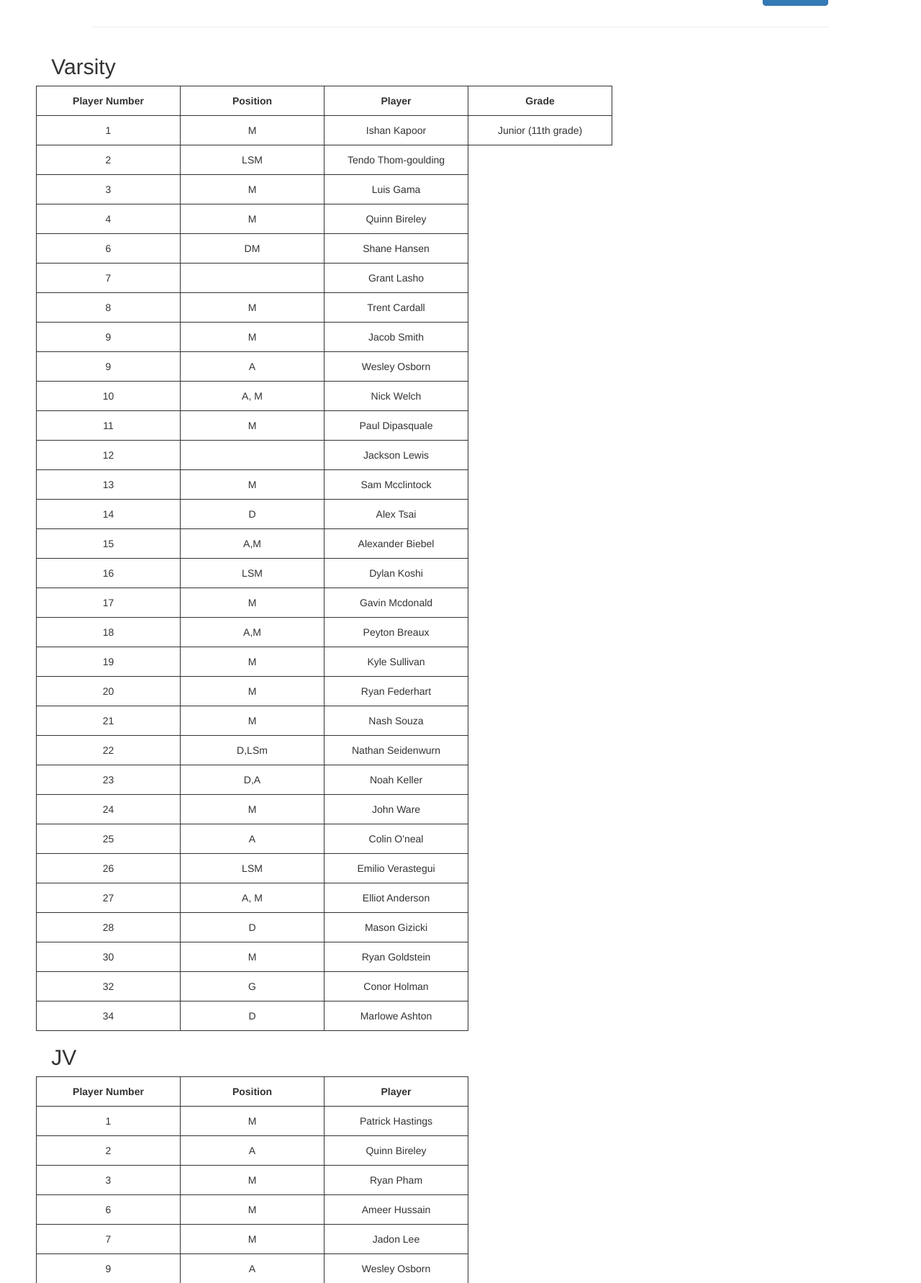
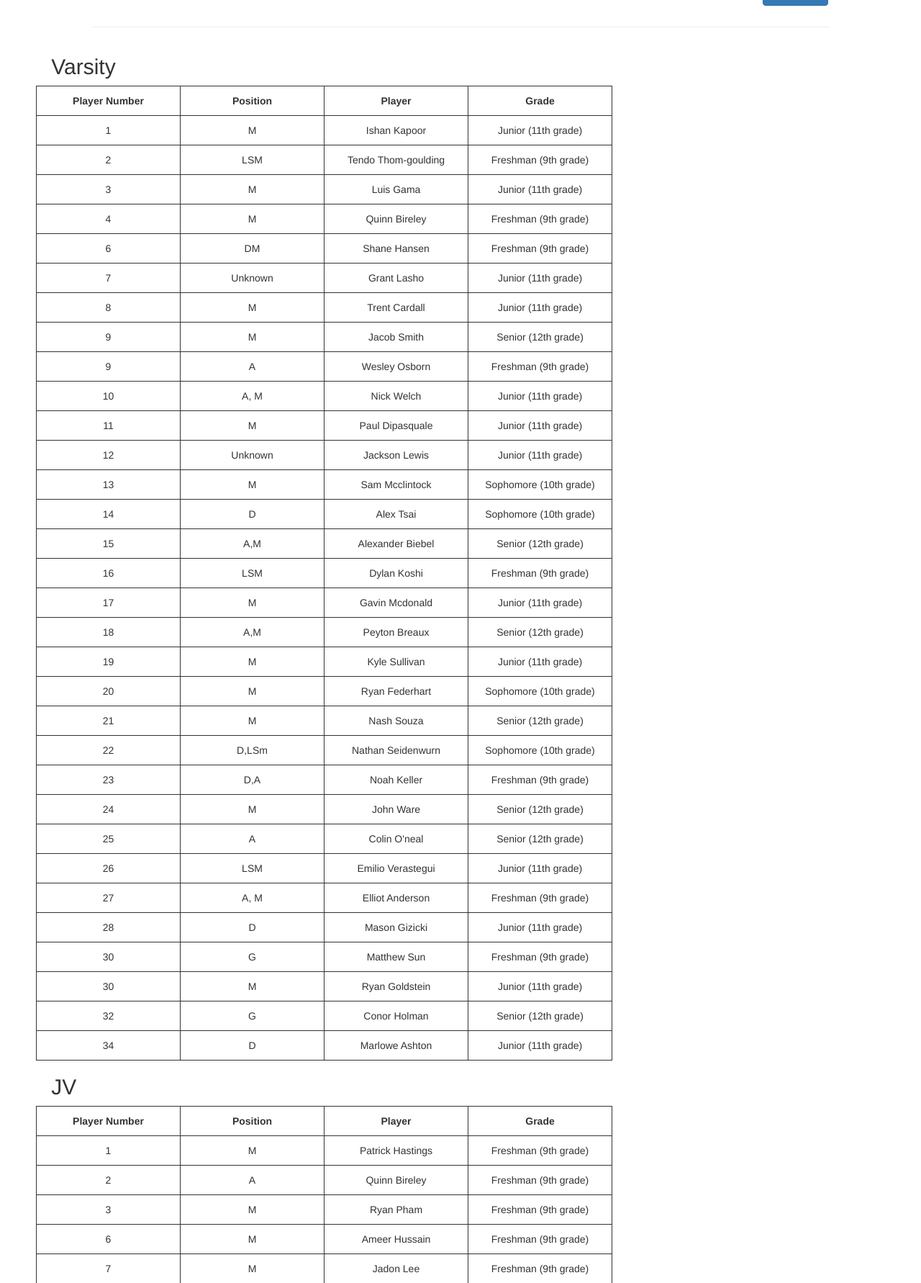
Before and after one commit to nighthawkcoders/lax, a Flask app: page /roster/ in a window 1280 px wide. Shown: the part 161-1943 px from the top of the page at 72% size. Run offline with Flask 2, Linux system fonts and the light colour scheme; some libraries are stand-ins or nearby versions.

Commit message:
Updated grades in roster

```diff
--- a/templates/roster.html
+++ b/templates/roster.html
@@ -46,151 +46,187 @@
         <td>2</td>
         <td>LSM</td>
         <td>Tendo Thom-goulding</td>
+        <td>Freshman (9th grade)</td>
     </tr>
     <tr>
         <td>3</td>
         <td>M</td>
         <td>Luis Gama</td>
+        <td>Junior (11th grade)</td>
     </tr>
     <tr>
         <td>4</td>
         <td>M</td>
         <td>Quinn Bireley</td>
+        <td>Freshman (9th grade)</td>
     </tr>
     <tr>
         <td>6</td>
         <td>DM</td>
         <td>Shane Hansen</td>
+        <td>Freshman (9th grade)</td>
     </tr>
     <tr>
         <td>7</td>
-        <td> </td>
+        <td>Unknown</td>
         <td>Grant Lasho</td>
+        <td>Junior (11th grade)</td>
     </tr>
     <tr>
         <td>8</td>
         <td>M</td>
         <td>Trent Cardall</td>
+        <td>Junior (11th grade)</td>
     </tr>
     <tr>
         <td>9</td>
         <td>M</td>
         <td>Jacob Smith</td>
+        <td>Senior (12th grade)</td>
     </tr>
     <tr>
         <td>9</td>
         <td>A</td>
         <td>Wesley Osborn</td>
+        <td>Freshman (9th grade)</td>
     </tr>
     <tr>
         <td>10</td>
         <td>A, M</td>
         <td>Nick Welch</td>
+        <td>Junior (11th grade)</td>
     </tr>
     <tr>
         <td>11</td>
         <td>M</td>
         <td>Paul Dipasquale</td>
+        <td>Junior (11th grade)</td>
     </tr>
     <tr>
         <td>12</td>
-        <td> </td>
+        <td>Unknown</td>
         <td>Jackson Lewis</td>
+        <td>Junior (11th grade)</td>
     </tr>
     <tr>
         <td>13</td>
         <td>M</td>
         <td>Sam Mcclintock</td>
+        <td>Sophomore (10th grade)</td>
     </tr>
     <tr>
         <td>14</td>
         <td>D</td>
         <td>Alex Tsai</td>
+        <td>Sophomore (10th grade)</td>
     </tr>
     <tr>
         <td>15</td>
         <td>A,M</td>
         <td>Alexander Biebel</td>
+        <td>Senior (12th grade)</td>
     </tr>
     <tr>
         <td>16</td>
         <td>LSM</td>
         <td>Dylan Koshi</td>
+        <td>Freshman (9th grade)</td>
     </tr>
     <tr>
         <td>17</td>
         <td>M</td>
         <td>Gavin Mcdonald</td>
+        <td>Junior (11th grade)</td>
     </tr>
     <tr>
         <td>18</td>
         <td>A,M</td>
         <td>Peyton Breaux</td>
+        <td>Senior (12th grade)</td>
     </tr>
     <tr>
         <td>19</td>
         <td>M</td>
         <td>Kyle Sullivan</td>
+        <td>Junior (11th grade)</td>
     </tr>
     <tr>
         <td>20</td>
         <td>M</td>
         <td>Ryan Federhart</td>
+        <td>Sophomore (10th grade)</td>
     </tr>
     <tr>
         <td>21</td>
         <td>M</td>
         <td>Nash Souza</td>
+        <td>Senior (12th grade)</td>
     </tr>
     <tr>
         <td>22</td>
         <td>D,LSm</td>
         <td>Nathan Seidenwurn</td>
+        <td>Sophomore (10th grade)</td>
     </tr>
     <tr>
         <td>23</td>
         <td>D,A</td>
         <td>Noah Keller</td>
+        <td>Freshman (9th grade)</td>
     </tr>
     <tr>
         <td>24</td>
         <td>M</td>
         <td>John Ware</td>
+        <td>Senior (12th grade)</td>
     </tr>
     <tr>
         <td>25</td>
         <td>A</td>
         <td>Colin O'neal</td>
+        <td>Senior (12th grade)</td>
     </tr>
     <tr>
         <td>26</td>
         <td>LSM</td>
         <td>Emilio Verastegui</td>
+        <td>Junior (11th grade)</td>
     </tr>
     <tr>
         <td>27</td>
         <td>A, M</td>
         <td>Elliot Anderson</td>
+        <td>Freshman (9th grade)</td>
     </tr>
     <tr>
         <td>28</td>
         <td>D</td>
         <td>Mason Gizicki</td>
+        <td>Junior (11th grade)</td>
+    </tr>
+    <tr>
+        <td>30</td>
+        <td>G</td>
+        <td>Matthew Sun</td>
+        <td>Freshman (9th grade)</td>
     </tr>
     <tr>
         <td>30</td>
         <td>M</td>
         <td>Ryan Goldstein</td>
+        <td>Junior (11th grade)</td>
     </tr>
     <tr>
         <td>32</td>
         <td>G</td>
         <td>Conor Holman</td>
+        <td>Senior (12th grade)</td>
     </tr>
     <tr>
         <td>34</td>
         <td>D</td>
         <td>Marlowe Ashton</td>
+        <td>Junior (11th grade)</td>
     </tr>
 </table>
 
@@ -201,131 +237,157 @@
         <th>Player Number</th>
         <th>Position</th>
         <th>Player</th>
+        <th>Grade</th>
     </tr>
     <tr>
         <td>1</td>
         <td>M</td>
         <td>Patrick Hastings</td>
+        <td>Freshman (9th grade)</td>
     </tr>
     <tr>
         <td>2</td>
         <td>A</td>
         <td>Quinn Bireley</td>
+        <td>Freshman (9th grade)</td>
     </tr>
     <tr>
         <td>3</td>
         <td>M</td>
         <td>Ryan Pham</td>
+        <td>Freshman (9th grade)</td>
     </tr>
     <tr>
         <td>6</td>
         <td>M</td>
         <td>Ameer Hussain</td>
+        <td>Freshman (9th grade)</td>
     </tr>
     <tr>
         <td>7</td>
         <td>M</td>
         <td>Jadon Lee</td>
+        <td>Freshman (9th grade)</td>
     </tr>
     <tr>
         <td>9</td>
         <td>A</td>
         <td>Wesley Osborn</td>
+        <td>Freshman (9th grade)</td>
     </tr>
     <tr>
         <td>10</td>
         <td>A</td>
         <td>AJ Daquino</td>
+        <td>Sophomore (10th grade)</td>
     </tr>
     <tr>
         <td>11</td>
         <td>M</td>
         <td>Parker Nowak</td>
+        <td>Freshman (9th grade)</td>
     </tr>
     <tr>
         <td>12</td>
         <td>M</td>
         <td>Collin Owsley</td>
+        <td>Sophomore (10th grade)</td>
     </tr>
     <tr>
         <td>13</td>
         <td>M</td>
         <td>Shane Baranov</td>
+        <td>Sophomore (10th grade)</td>
     </tr>
     <tr>
         <td>14</td>
         <td>M</td>
         <td>Tanner Tremmel</td>
+        <td>Freshman (9th grade)</td>
     </tr>
     <tr>
         <td>15</td>
         <td>M</td>
         <td>Ben Stephenson</td>
+        <td>Freshman (9th grade)</td>
     </tr>
     <tr>
         <td>16</td>
         <td>M</td>
         <td>Dylan Koshi</td>
+        <td>Sophomore (10th grade)</td>
     </tr>
     <tr>
         <td>18</td>
         <td>M</td>
         <td>Ryan Stout</td>
+        <td>Sophomore (10th grade)</td>
     </tr>
     <tr>
         <td>19</td>
         <td>D</td>
         <td>Cesare Farace</td>
+        <td>Freshman (9th grade)</td>
     </tr>
     <tr>
         <td>20</td>
         <td>A</td>
         <td>Tristan Kyle</td>
+        <td>Freshman (9th grade)</td>
     </tr>
     <tr>
         <td>21</td>
         <td>M</td>
         <td>Josh Messick</td>
+        <td>Freshman (9th grade)</td>
     </tr>
     <tr>
         <td>22</td>
         <td>D</td>
         <td>Rey Lowenthal</td>
+        <td>Freshman (9th grade)</td>
     </tr>
     <tr>
         <td>24</td>
         <td>M</td>
         <td>Luke Dixon</td>
+        <td>Freshman (9th grade)</td>
     </tr>
     <tr>
         <td>25</td>
         <td>M</td>
         <td>Sohan Sankuratri</td>
+        <td>Junior (11th grade)</td>
     </tr>
     <tr>
         <td>26</td>
         <td>M</td>
         <td>Camden Bradshaw</td>
+        <td>Freshman (9th grade)</td>
     </tr>
     <tr>
         <td>27</td>
         <td>M</td>
         <td>Shane Hansen</td>
+        <td>Freshman (9th grade)</td>
     </tr>
     <tr>
         <td>36</td>
         <td>M</td>
         <td>Kinish Sathish</td>
+        <td>Junior (11th grade)</td>
     </tr>
     <tr>
         <td>37</td>
         <td>D</td>
         <td>Chase Dana</td>
+        <td>Freshman (9th grade)</td>
     </tr>
     <tr>
         <td>38</td>
         <td>M</td>
         <td>Matthew Sun</td>
+        <td>Freshman (9th grade)</td>
     </tr>
 </table>
 
```
